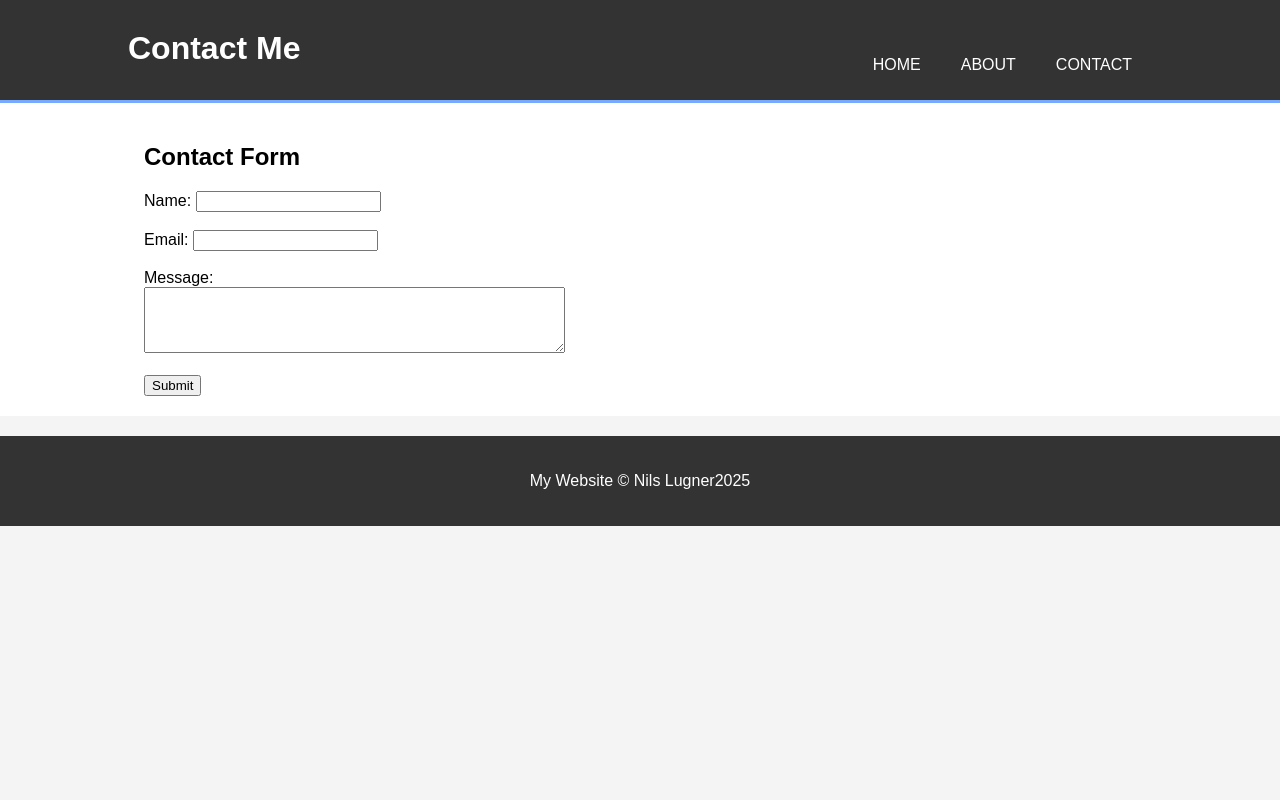
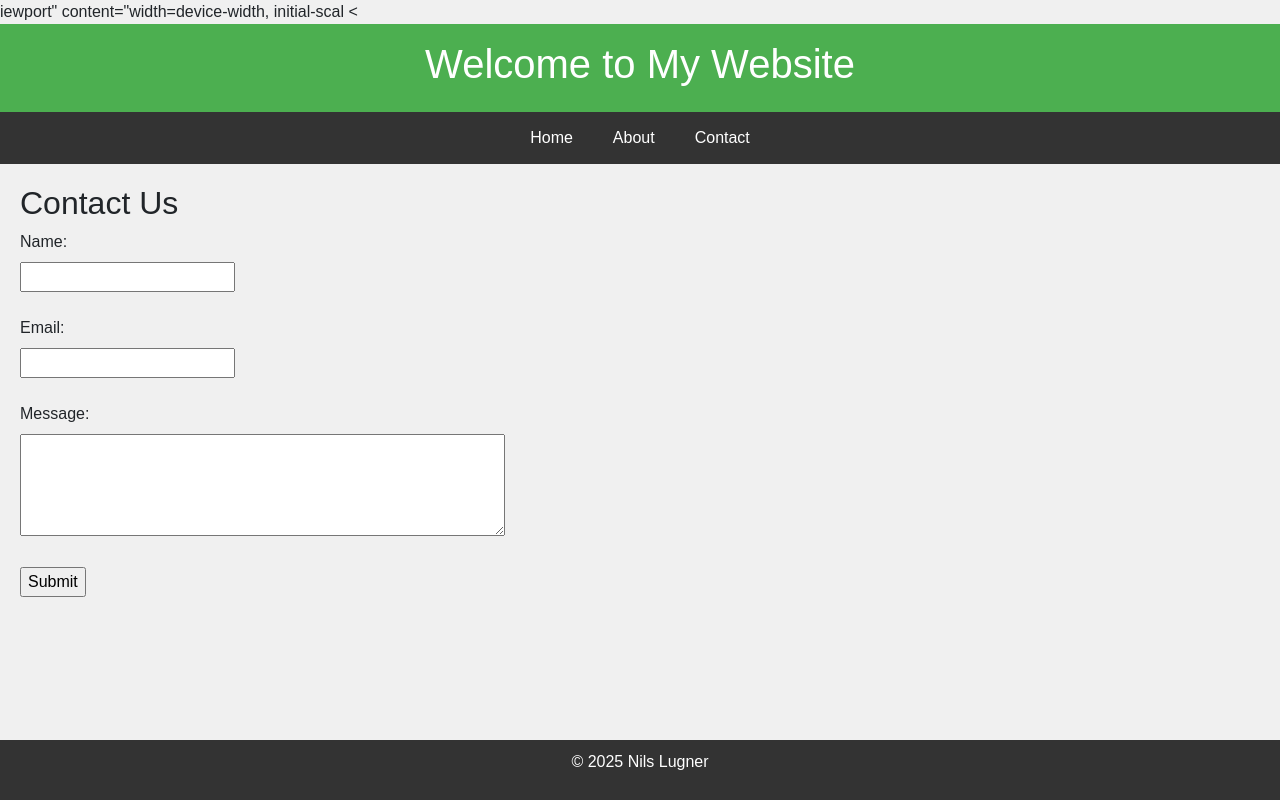
Before and after one commit to NLugner2025/boardwalk-games, a plain HTML site: page contact.html in a window 1280 px wide. Drawn offline with nearby package versions, Linux system fonts and the light colour scheme; files that its build step writes are made by us from their sources.

Commit message:
added form

```diff
--- a/contact.html
+++ b/contact.html
@@ -1,54 +1,67 @@
 <!DOCTYPE html>
 <html lang="en">
-<head>
+iewport" content="width=device-width, initial-scal<head>
     <meta charset="UTF-8">
-    <meta name="viewport" content="width=device-width, initial-scale=1.0">
-    <title>Contact Me</title>
-    <link rel="stylesheet" href="style.css">
-    <script>
-        function validateForm() {
-            var name = document.forms["contactForm"]["name"].value;
-            var email = document.forms["contactForm"]["email"].value;
-            var message = document.forms["contactForm"]["message"].value;
-            if (name == "" || email == "" || message == "") {
-                alert("All fields must be filled out");
-                return false;
-            }
-            return true;
+    <meta name="ve=1.0">
+    <<title>Contact Form</title>
+    <link href="https://stackpath.bootstrapcdn.com/bootstrap/4.5.2/css/bootstrap.min.css" rel="stylesheet">
+    <style>
+        body {
+            font-family: Arial, sans-serif;
+            background-color: #f0f0f0;
+            margin: 0;
+            padding: 0;
         }
-    </script>
+        header {
+            background-color: #4CAF50;
+            color: white;
+            text-align: center;
+            padding: 1em 0;
+        }
+        nav {
+            display: flex;
+            justify-content: center;
+            background-color: #333;
+        }
+        nav a {
+            color: white;
+            padding: 14px 20px;
+            text-decoration: none;
+            text-align: center;
+        }
+        nav a:hover {
+            background-color: #ddd;
+            color: black;
+        }
+        main {
+            padding: 20px;
+        }
+        footer {
+            background-color: #333;
+            color: white;
+            text-align: center;
+            padding: 10px 0;
+            position: fixed;
+            width: 100%;
+            bottom: 0;
+        }
+    </style>
 </head>
 <body>
     <header>
-        <div class="container">
-            <div id="branding">
-                <h1>Contact Me</h1>
-            </div>
-            <nav>
-                <ul>
-                    <li><a href="index.html">Home</a></li>
-                    <li><a href="about.html">About</a></li>
-                    <li><a href="contact.html">Contact</a></li>
-                </ul>
-            </nav>
-        </div>
+        <h1>Welcome to My Website</h1>
     </header>
-    <section id="main">
-        <div class="container">
-            <h2>Contact Form</h2>
-            <form name="contactForm" onsubmit="return validateForm()" method="post" action="submit_form.php">
-                <label for="name">Name:</label>
-                <input type="text" id="name" name="name"><br><br>
-                <label for="email">Email:</label>
-                <input type="email" id="email" name="email"><br><br>
-                <label for="message">Message:</label><br>
-                <textarea id="message" name="message" rows="4" cols="50"></textarea><br><br>
-                <input type="submit" value="Submit">
-            </form>
-        </div>
-    </section>
+    <nav>
+        <a href="index.html">Home</a>
+        <a href="about.html">About</a>
+        <a href="contact.html">Contact</a>
+    </nav>
+    <main>
+        <h2>Contact Us</h2> <form> <label for="name">Name:</label><br> <input type="text" id="name" name="name"><br><br> <label for="email">Email:</label><br> <input type="email" id="email" name="email"><br><br> <label for="message">Message:</label><br> <textarea id="message" name="message" rows="4" cols="50"></textarea><br><br> <input type="submit" value="Submit"> </form>
+
+    </main>
     <footer>
-        <p>My Website &copy; Nils Lugner2025</p>
+        <p>&copy; 2025 Nils Lugner</p>
     </footer>
 </body>
 </html>
```
Also changed, not shown: about.html (+54 -28 lines), index.html (+2 -2 lines).
